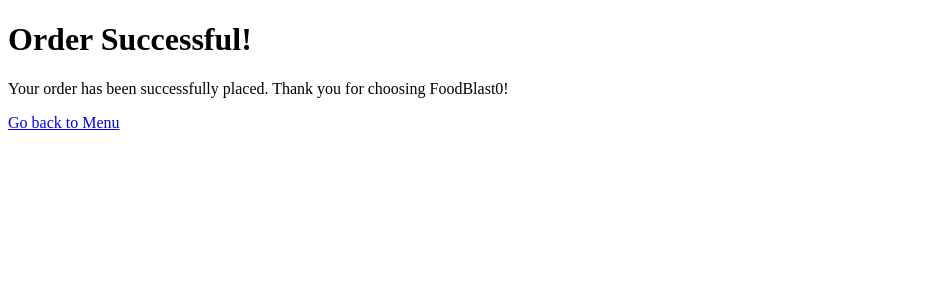
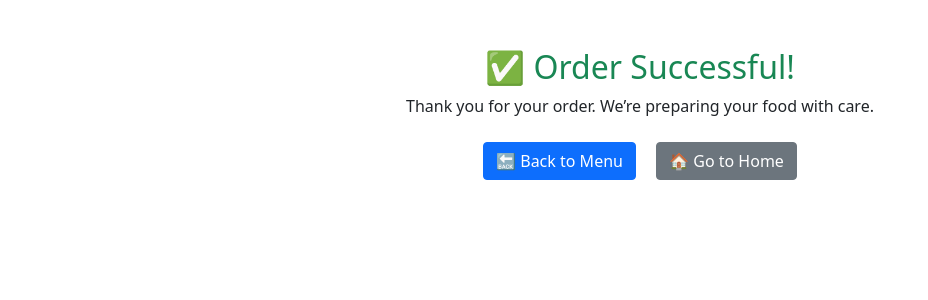
Before and after one commit to Sarna100/foodblast0, a Django app: page /order_success/ in a window 1280 px wide. Shown: the top 300 px of the page, without its empty margins (0-928 px from the left). Run offline with Django 5.2, Linux system fonts and the light colour scheme.

Commit message:
Initial commit

```diff
--- a/restaurant/urls.py
+++ b/restaurant/urls.py
@@ -12,5 +12,9 @@
     path('place_order/', views.place_order, name='place_order'),
     path('order_success/', views.order_success, name='order_success'),
 path('view_item/<int:item_id>/', views.view_item, name='view_item'),
+path('add_to_cart/<int:item_id>/', views.add_to_cart, name='add_to_cart'),
+
+path('cart/', views.cart_view, name='cart'),
+
 
 ]
--- a/restaurant/views.py
+++ b/restaurant/views.py
@@ -49,6 +49,9 @@
 
     request.session['cart'] = cart
     return redirect('menu')
+def cart_view(request):
+    return render(request, 'cart.html')
+
 
 def view_item(request, item_id):
     item = get_object_or_404(MenuItem, id=item_id)
--- a/templates/home.html
+++ b/templates/home.html
@@ -20,6 +20,8 @@
                     <li class="nav-item"><a class="nav-link" href="{% url 'menu' %}">Menu</a></li>
                     <li class="nav-item"><a class="nav-link" href="{% url 'contact' %}">Contact</a></li>
                     <li class="nav-item"><a class="nav-link" href="{% url 'login' %}">Login</a></li>
+                    <li class="nav-item"><a class="nav-link" href="{% url 'cart' %}">Cart</a></li>
+
                 </ul>
             </div>
         </div>
--- a/templates/order_success.html
+++ b/templates/order_success.html
@@ -1,16 +1,21 @@
-<!-- order_success.html -->
+{% load static %}
 <!DOCTYPE html>
 <html lang="en">
 <head>
     <meta charset="UTF-8">
-    <meta name="viewport" content="width=device-width, initial-scale=1.0">
-    <title>Order Successful - FoodBlast0</title>
+    <title>Order Success</title>
+    <link rel="stylesheet" href="{% static 'css/styles.css' %}">
+    <link href="https://cdn.jsdelivr.net/npm/bootstrap@5.1.3/dist/css/bootstrap.min.css" rel="stylesheet">
 </head>
 <body>
-    <div class="container mt-5">
-        <h1>Order Successful!</h1>
-        <p>Your order has been successfully placed. Thank you for choosing FoodBlast0!</p>
-        <a href="{% url 'menu' %}" class="btn btn-primary">Go back to Menu</a>
-    </div>
+
+<div class="container mt-5 text-center">
+    <h2 class="text-success">✅ Order Successful!</h2>
+    <p>Thank you for your order. We’re preparing your food with care.</p>
+
+    <a href="{% url 'menu' %}" class="btn btn-primary m-2">🔙 Back to Menu</a>
+    <a href="{% url 'home' %}" class="btn btn-secondary m-2">🏠 Go to Home</a>
+</div>
+
 </body>
 </html>
```
Also changed, not shown: templates/order.html (+7 -0 lines), templates/cart.html (added).
